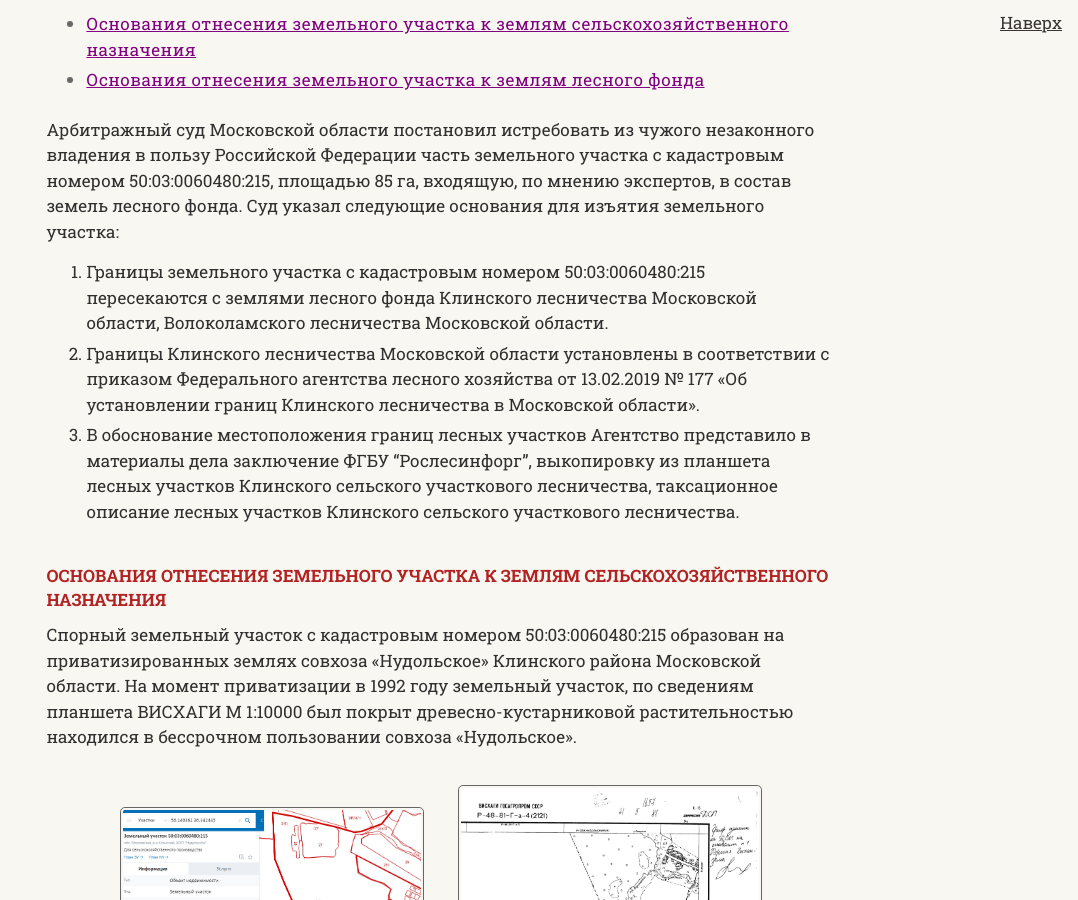
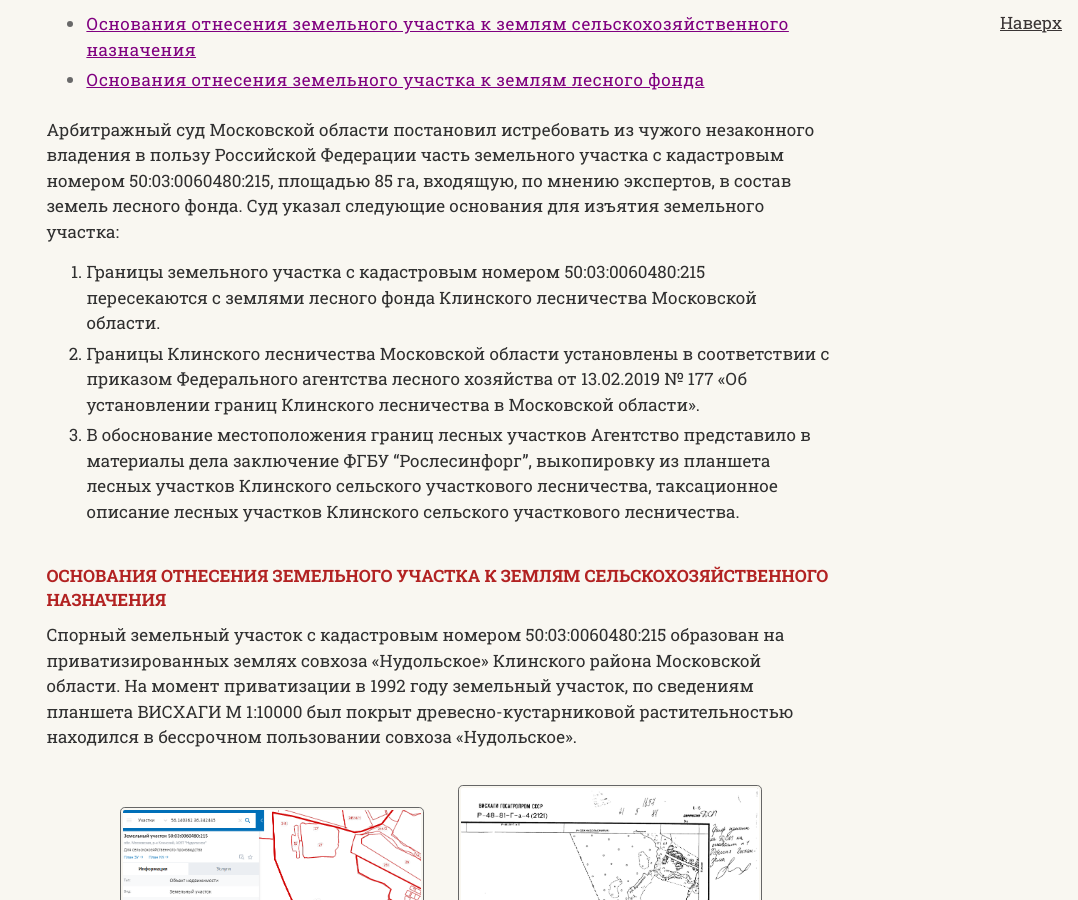
Before and after one commit to SergSi/land-use-art, a Jekyll site: the page built from _articles/2024-05-06-lesa.md, in a window 1280 px wide and 900 px high, scrolled down 376 px. Shown: the whole window, without its empty margins (202-1280 px from the left). Built offline with Jekyll 4.4.1, drawn with Linux system fonts in a browser that asks for light colours; some web fonts are replaced.

Commit message:
Update 2024-05-06-lesa.md

```diff
--- a/_articles/2024-05-06-lesa.md
+++ b/_articles/2024-05-06-lesa.md
@@ -5,7 +5,7 @@ author: С. И. Ивасюк
 
 Арбитражный суд Московской области постановил истребовать из чужого незаконного владения в пользу Российской Федерации часть земельного участка с кадастровым номером 50:03:0060480:215, площадью 85 га, входящую, по мнению экспертов, в состав земель лесного фонда. Суд указал следующие основания для изъятия земельного участка:
 
-1. Границы земельного участка с кадастровым номером 50:03:0060480:215 пересекаются с землями лесного фонда Клинского лесничества Московской области, Волоколамского лесничества Московской области.
+1. Границы земельного участка с кадастровым номером 50:03:0060480:215 пересекаются с землями лесного фонда Клинского лесничества Московской области.
 2. Границы Клинского лесничества Московской области установлены в соответствии с
    приказом Федерального агентства лесного хозяйства от 13.02.2019 № 177 «Об
    установлении границ Клинского лесничества в Московской области».
```
